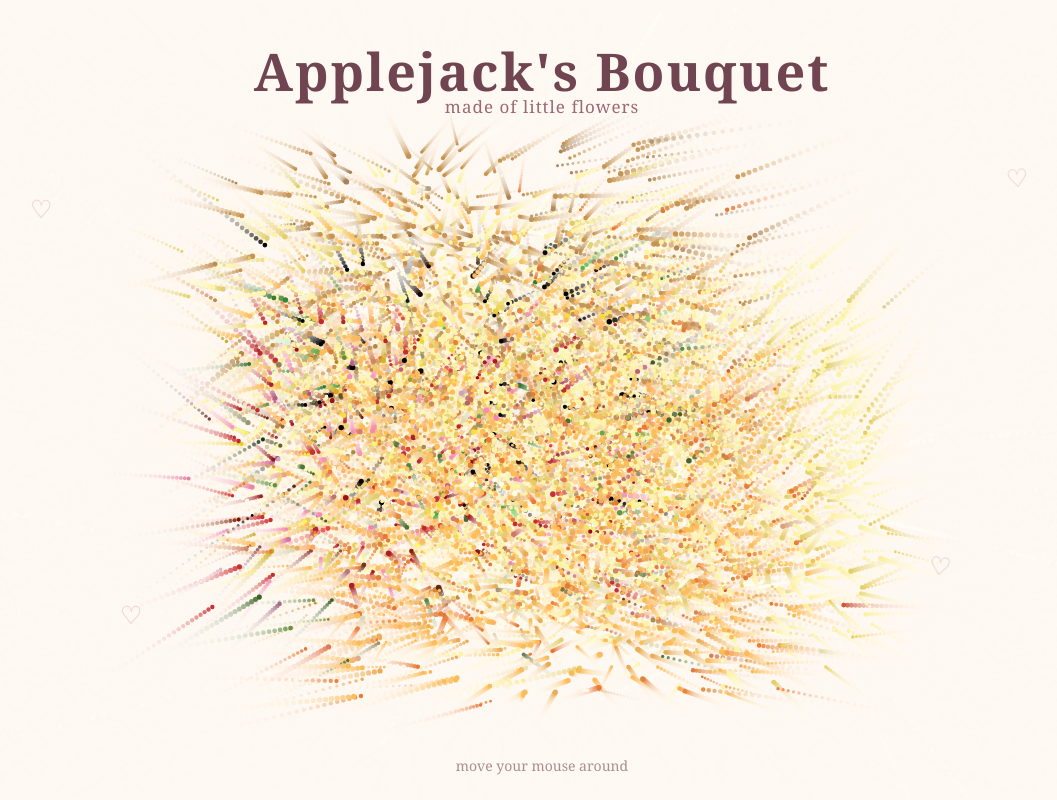
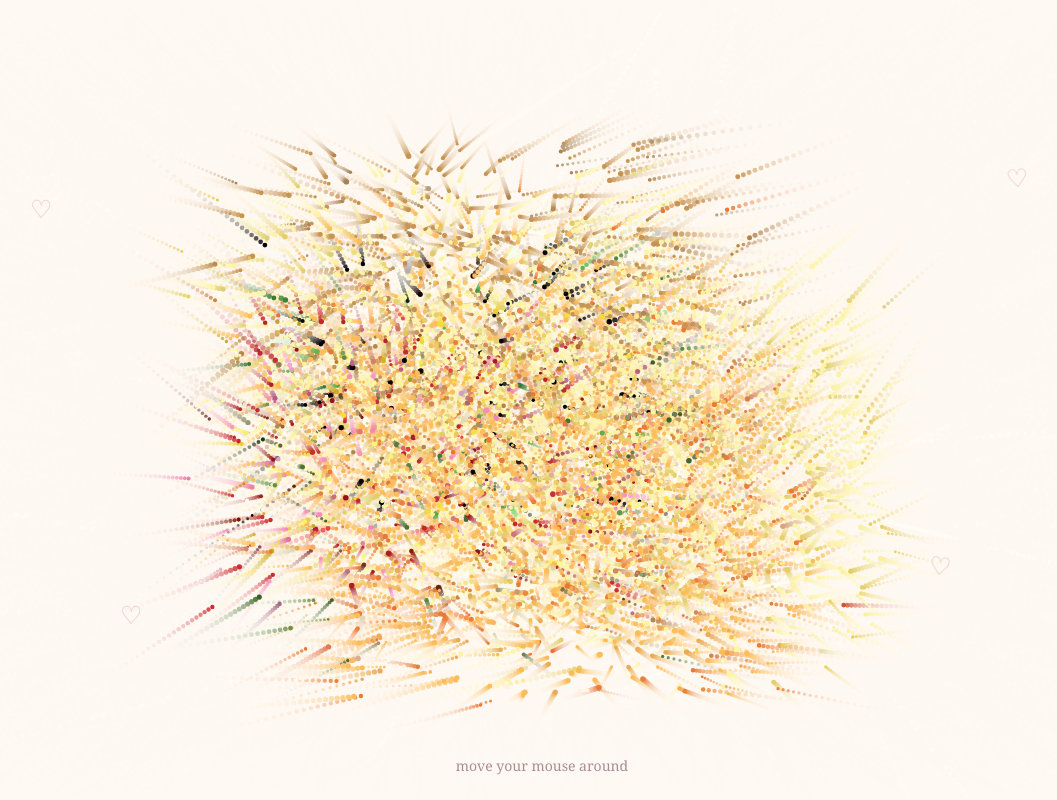
Before and after one commit to eily77/Toaisha, a plain HTML site: page index.html in a window 1280 px wide. Shown: the whole page, without its empty margins (98-1155 px from the left). Drawn offline with Linux system fonts and the light colour scheme; animation ran at ten frames a second.

Commit message:
Update index.html

````diff
--- a/index.html
+++ b/index.html
@@ -1,4 +1,4 @@
-```html
+
 <!DOCTYPE html>
 <html lang="en">
 <head>
@@ -32,31 +32,7 @@ canvas {
     height: 100%;
 }
 
-.title {
-    position: fixed;
-    top: 35px;
-    left: 50%;
-    transform: translateX(-50%);
-    z-index: 5;
 
-    color: #704451;
-    font-size: clamp(28px, 5vw, 52px);
-    font-weight: bold;
-    letter-spacing: 2px;
-    white-space: nowrap;
-}
-
-.subtitle {
-    position: fixed;
-    top: 95px;
-    left: 50%;
-    transform: translateX(-50%);
-    z-index: 5;
-
-    color: #9d6875;
-    font-size: 17px;
-    letter-spacing: 1px;
-}
 
 .hint {
     position: fixed;
@@ -98,11 +74,7 @@ canvas {
 
 <body>
 
-<div class="title">Applejack's Bouquet</div>
 
-<div class="subtitle">
-    made of little flowers
-</div>
 
 <div class="hint">
     move your mouse around
````
